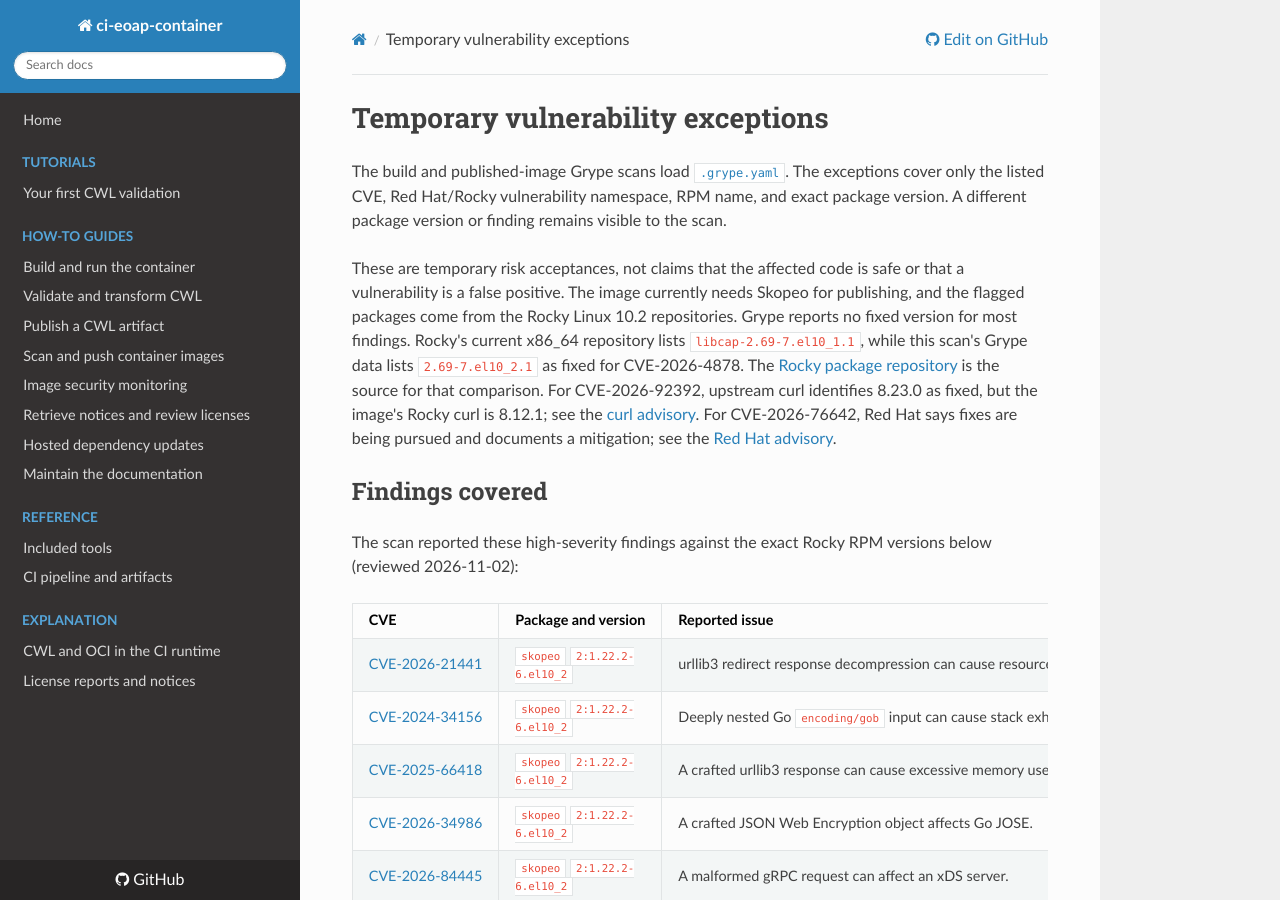
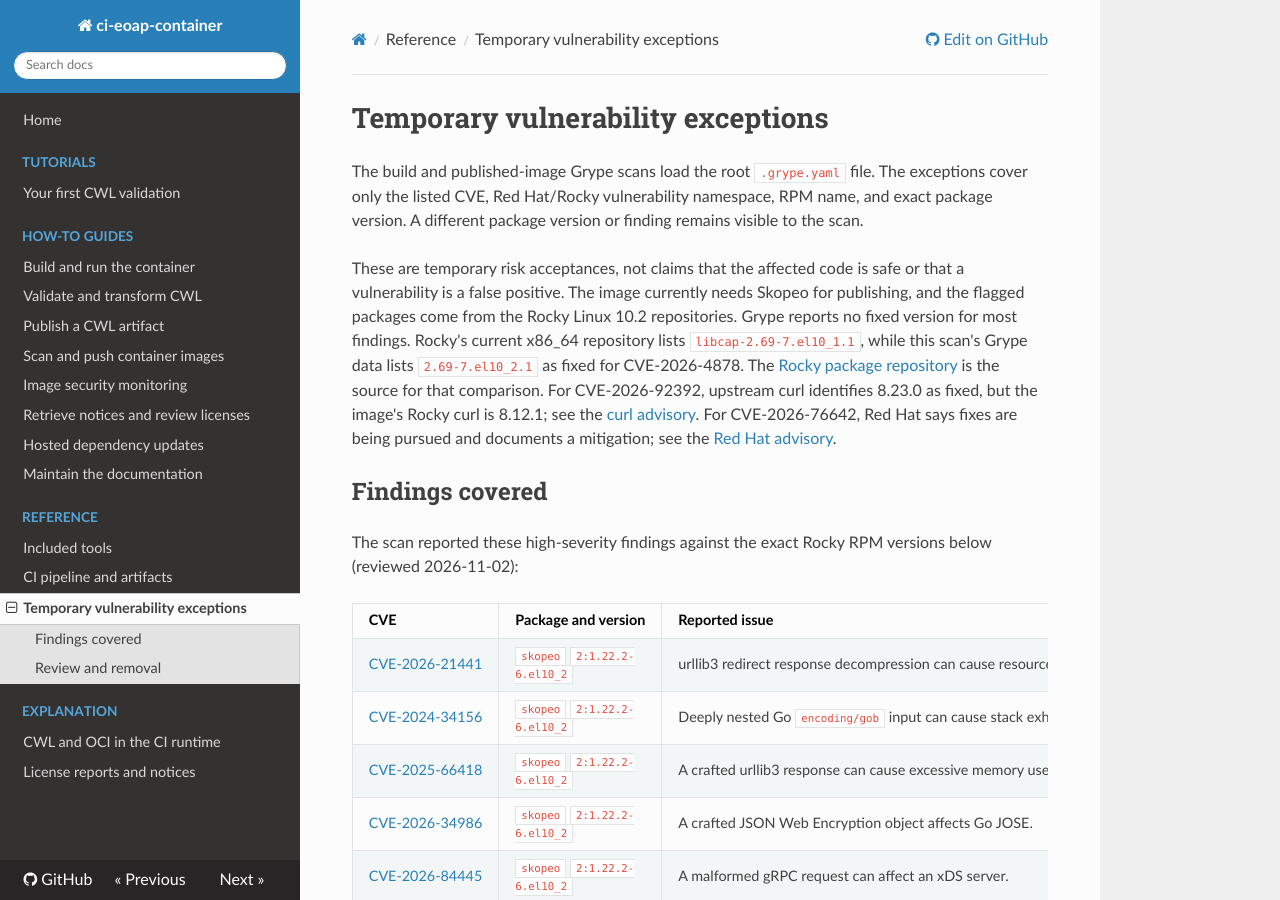
Before and after one commit to Terradue/ci-eoap-container, an MkDocs documentation site: the page built from docs/reference/vulnerability-exceptions.md, in a window 1280 px wide and 900 px high. Built offline with MkDocs 1.6.1, drawn with Linux system fonts in a browser that asks for light colours; nearby versions of some CDN libraries.

Commit message:
docs: fix strict MkDocs navigation and links

```diff
--- a/docs/reference/vulnerability-exceptions.md
+++ b/docs/reference/vulnerability-exceptions.md
@@ -1,6 +1,6 @@
 # Temporary vulnerability exceptions
 
-The build and published-image Grype scans load [`.grype.yaml`](../../.grype.yaml).
+The build and published-image Grype scans load the root `.grype.yaml` file.
 The exceptions cover only the listed CVE, Red Hat/Rocky vulnerability namespace,
 RPM name, and exact package version. A different package version or finding
 remains visible to the scan.
--- a/mkdocs.yaml
+++ b/mkdocs.yaml
@@ -46,6 +46,7 @@
   - Reference:
       - Included tools: reference/tools.md
       - CI pipeline and artifacts: reference/ci.md
+      - Temporary vulnerability exceptions: reference/vulnerability-exceptions.md
   - Explanation:
       - CWL and OCI in the CI runtime: explanation/cwl-and-oci.md
       - License reports and notices: explanation/license-evidence.md
```
Also changed, not shown: docs/how-to/build-and-run.md (+2 -2 lines), docs/how-to/image-security.md (+1 -1 lines).
